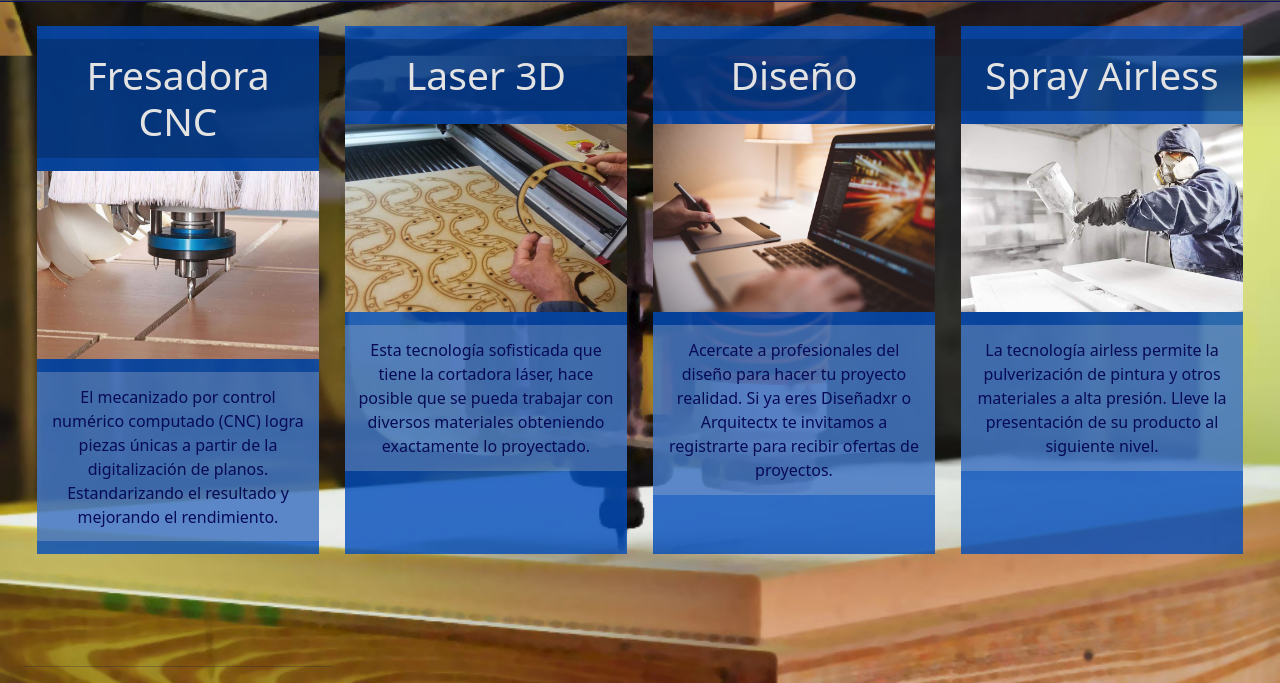
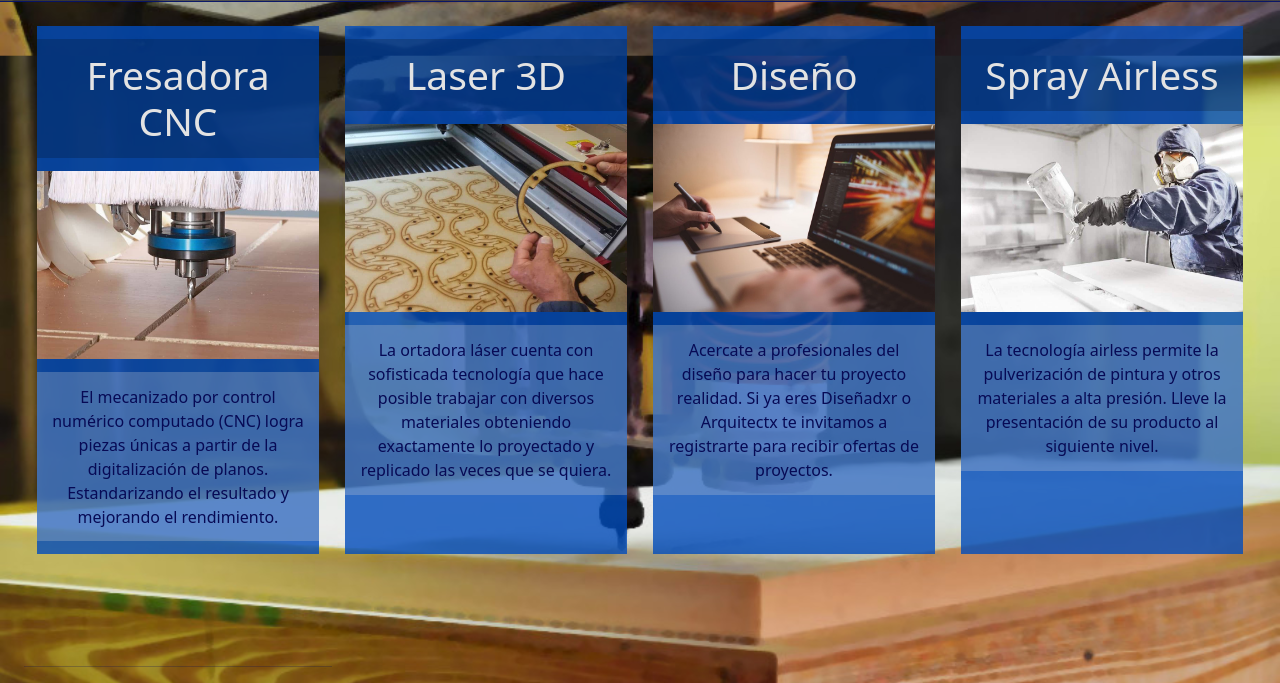
Before and after one commit to FranciscoFernandezMatos/DecorteCNC.FernandezMatos, a plain HTML site: page index.html in a window 1280 px wide. Shown: the part 798-1481 px from the top of the page. Drawn offline with nearby package versions, Linux system fonts and the light colour scheme.

Commit message:
correcion bajada

```diff
--- a/index.html
+++ b/index.html
@@ -79,7 +79,7 @@
         <section class="mainSection__item">
                 <h2 class="step-4">Laser 3D</h2>
                 <img class="imgZoom" src="../DecorteCNC.FernandezMatos/Imagenes/Laser-cutting.jpg" alt="Servicio de corte con Laser CNC">
-                <p class="step-0">Esta tecnología sofisticada que tiene la cortadora láser, hace posible que se pueda trabajar con diversos materiales obteniendo exactamente lo proyectado.</p>
+                <p class="step-0">La ortadora láser cuenta con sofisticada tecnología que hace posible trabajar con diversos materiales obteniendo exactamente lo proyectado y replicado las veces que se quiera.</p>
         </section>
         <section class="mainSection__item">
                 <h2 class="step-4">Diseño</h2>
--- a/scss/estilos.scss
+++ b/scss/estilos.scss
@@ -1,7 +1,6 @@
 @import "_variables";
 @import "fuentes-fluidas";
 @import "boton";
-@import "bajada";
 @import "cotice";
 @import "galeria";
 @import "nosotros";
@@ -53,6 +52,7 @@ img, audio, video, iframe, svg {
     animation: pulse 1.5s linear infinite;
 }
 //-----------------------------------------------------SECCIÖN PRINCIPAL-------------------------------------------
+@import "bajada";
 
 main {
     position: relative;
```
Also changed, not shown: package.json (deleted, +0 -18 lines), README.md (deleted), css/estilos.css, 6 other files.
